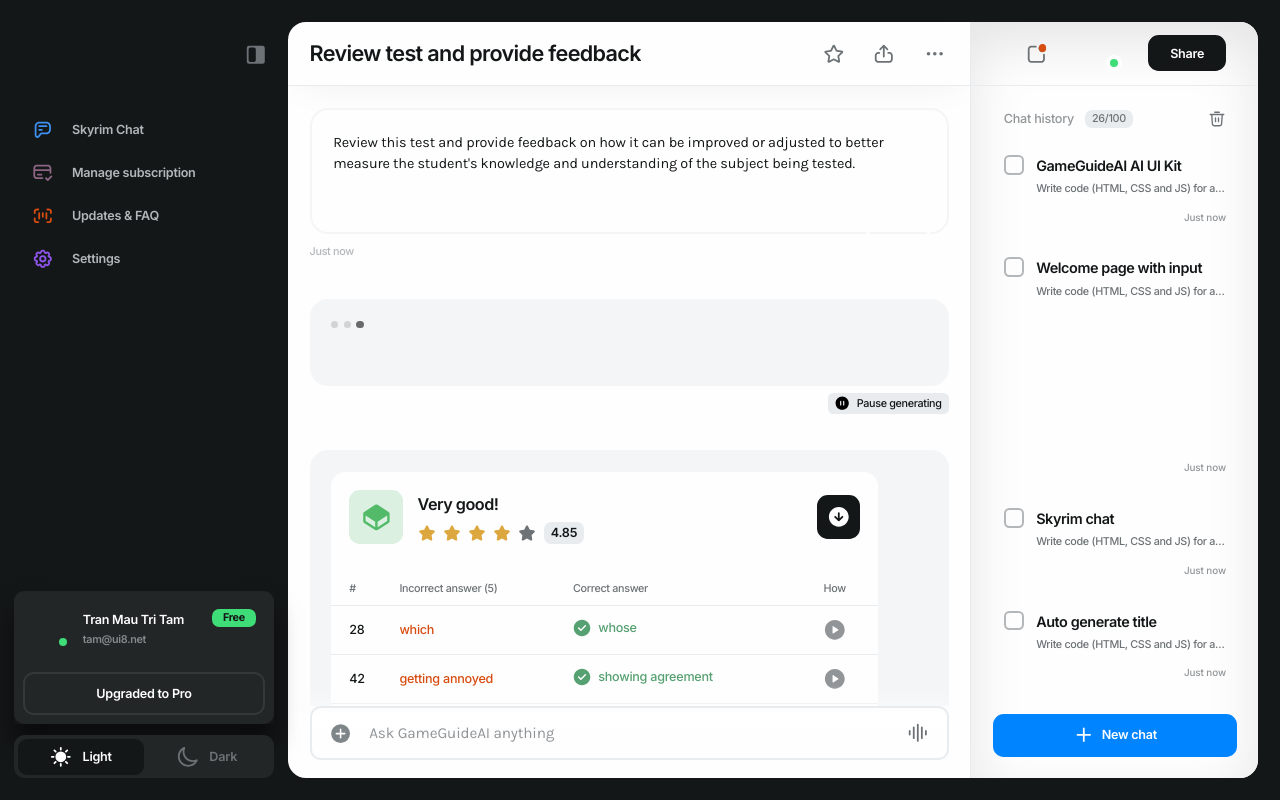
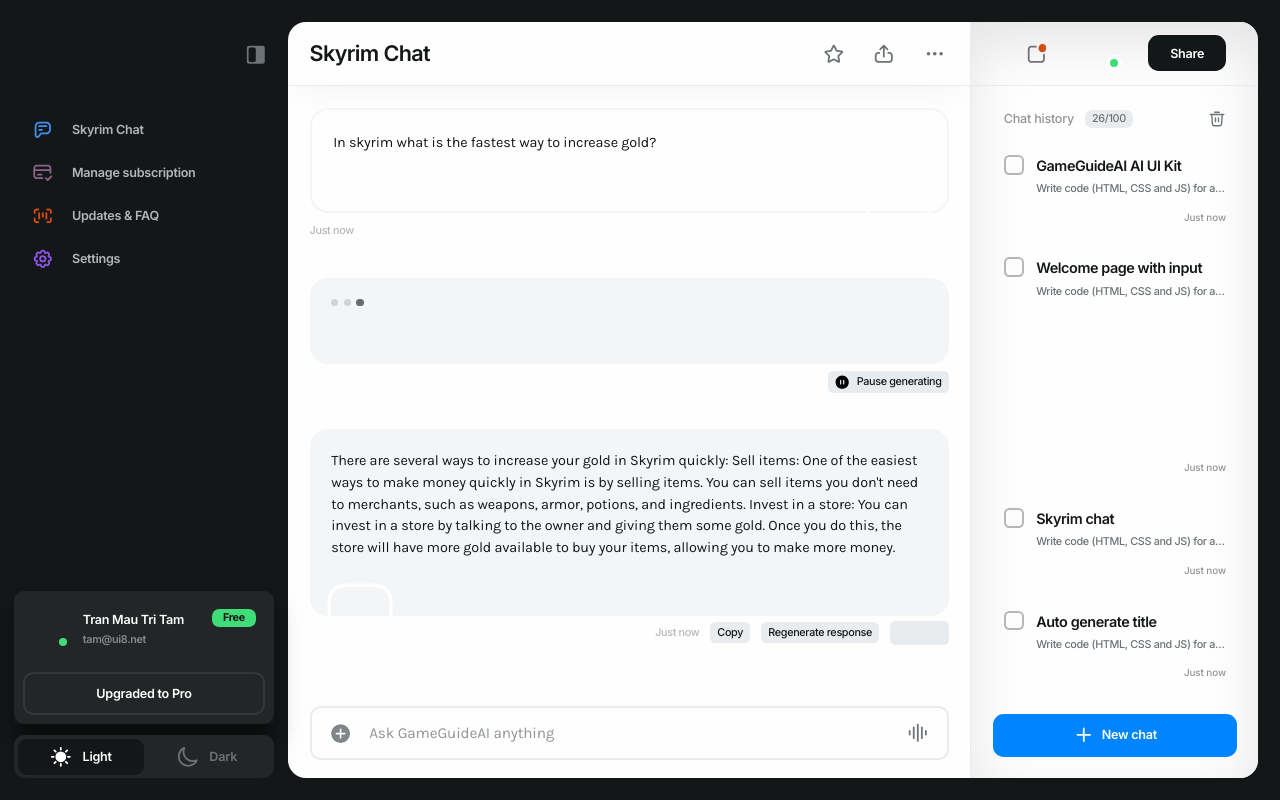
Before and after one commit to istvan-kreisz/GameGuideAI-frontend, a Next.js app: page /gameai-chat in a window 1280 px wide. Built offline with nearby package versions, Linux system fonts and the light colour scheme; what @rvxlab/tailwind-plugin-ios-full-height would draw is missing.

Commit message:
cleanup chat default

```diff
--- a/pages/audio-generation.tsx
+++ /dev/null
@@ -1,8 +0,0 @@
-import type { NextPage } from "next";
-import AudioGenerationPage from "@/templates/AudioGenerationPage";
-
-const AudioGeneration: NextPage = () => {
-    return <AudioGenerationPage />;
-};
-
-export default AudioGeneration;
--- a/pages/education-feedback.tsx
+++ /dev/null
@@ -1,8 +0,0 @@
-import type { NextPage } from "next";
-import EducationFeedbackPage from "@/templates/GameAIPage";
-
-const EducationFeedback: NextPage = () => {
-  return <EducationFeedbackPage />;
-};
-
-export default EducationFeedback;
--- a/pages/generation-socials-post.tsx
+++ /dev/null
@@ -1,8 +0,0 @@
-import type { NextPage } from "next";
-import GenerationSocialsPostPage from "@/templates/GenerationSocialsPostPage";
-
-const GenerationSocialsPost: NextPage = () => {
-    return <GenerationSocialsPostPage />;
-};
-
-export default GenerationSocialsPost;
--- a/pages/video-generation.tsx
+++ /dev/null
@@ -1,8 +0,0 @@
-import type { NextPage } from "next";
-import VideoGenerationPage from "@/templates/VideoGenerationPage";
-
-const VideoGeneration: NextPage = () => {
-    return <VideoGenerationPage />;
-};
-
-export default VideoGeneration;
--- a/templates/GameAIPage/index.tsx
+++ b/templates/GameAIPage/index.tsx
@@ -11,14 +11,20 @@ const GameAISamplePage = () => {
 
   return (
     <Layout>
-      <Chat title="Review test and provide feedback">
+      <Chat title="Skyrim Chat">
         <Question
-          content="Review this test and provide feedback on how it can be improved or adjusted to better measure the student's knowledge and understanding of the subject being tested."
+          content="In skyrim what is the fastest way to increase gold?"
           time="Just now"
         />
         <Answer loading />
         <Answer time="Just now">
-          <Feedback />
+          There are several ways to increase your gold in Skyrim quickly: Sell
+          items: One of the easiest ways to make money quickly in Skyrim is by
+          selling items. You can sell items you don't need to merchants, such as
+          weapons, armor, potions, and ingredients. Invest in a store: You can
+          invest in a store by talking to the owner and giving them some gold.
+          Once you do this, the store will have more gold available to buy your
+          items, allowing you to make more money.
         </Answer>
       </Chat>
       <Message
```
